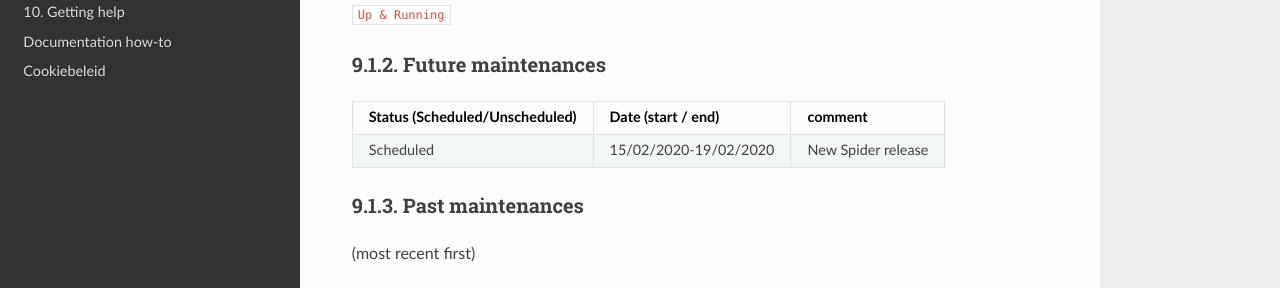
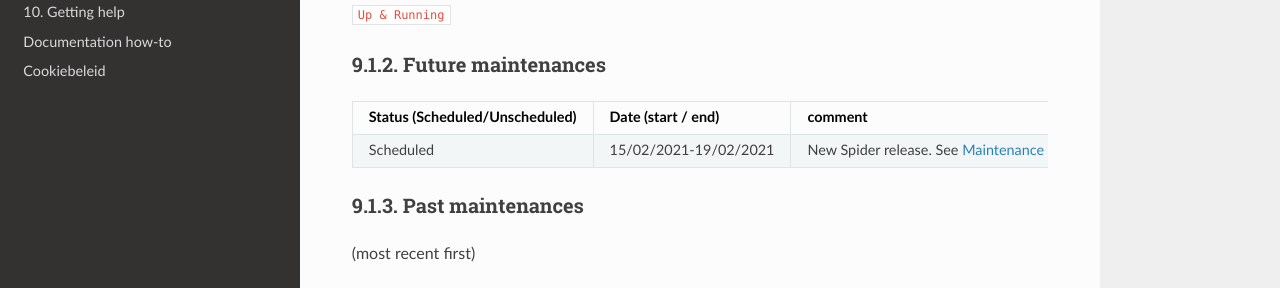
Before and after one commit to sara-nl/spiderdocs, a Sphinx documentation site: the page built from source/Pages/maintenances.rst, in a window 1280 px wide and 1340 px high. Shown: the part 461-749 px from the top of the window. Built offline with Sphinx 7.4.7 and the Read the Docs theme 2.0.0, drawn with Linux system fonts in a browser that asks for light colours.

Commit message:
Update maintenances.rst

```diff
--- a/source/Pages/maintenances.rst
+++ b/source/Pages/maintenances.rst
@@ -33,7 +33,7 @@ Future maintenances
 ==============================  =====================  =======
 Status (Scheduled/Unscheduled)  Date (start / end)     comment
 ==============================  =====================  =======
-Scheduled                       15/02/2020-19/02/2020  New Spider release
+Scheduled                       15/02/2021-19/02/2021  New Spider release. See :ref:`maintenance-instructions`
 ==============================  =====================  =======
 
 .. _past-maintenances:
```
